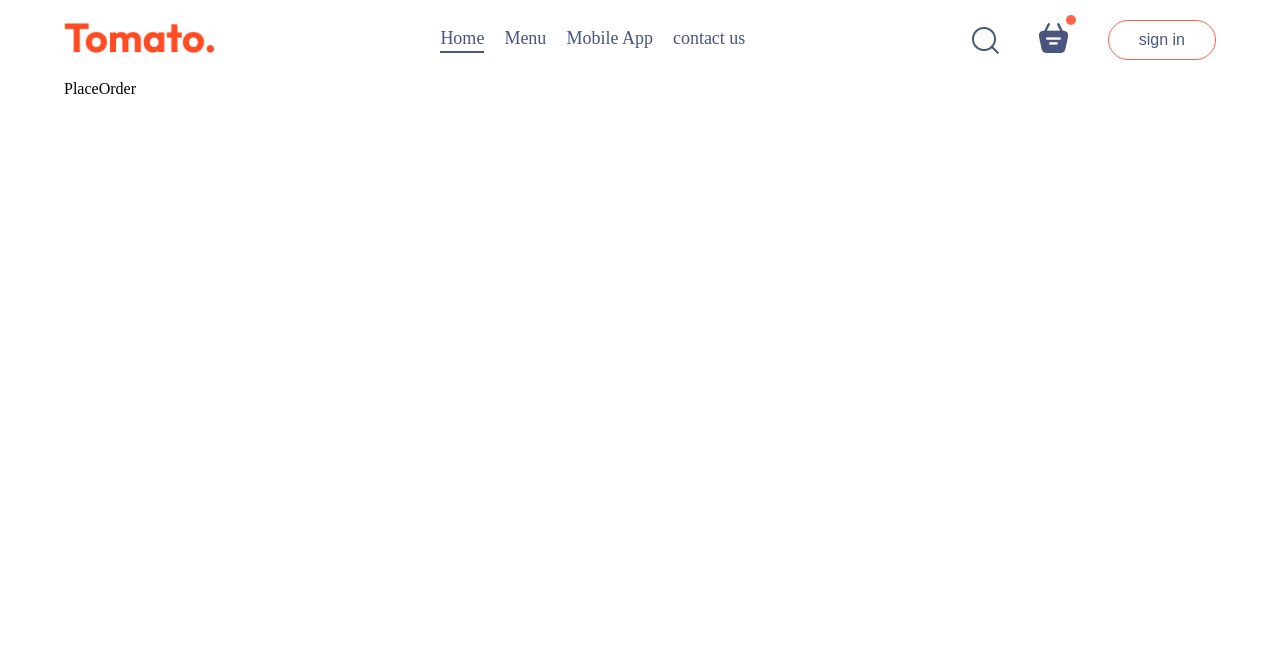
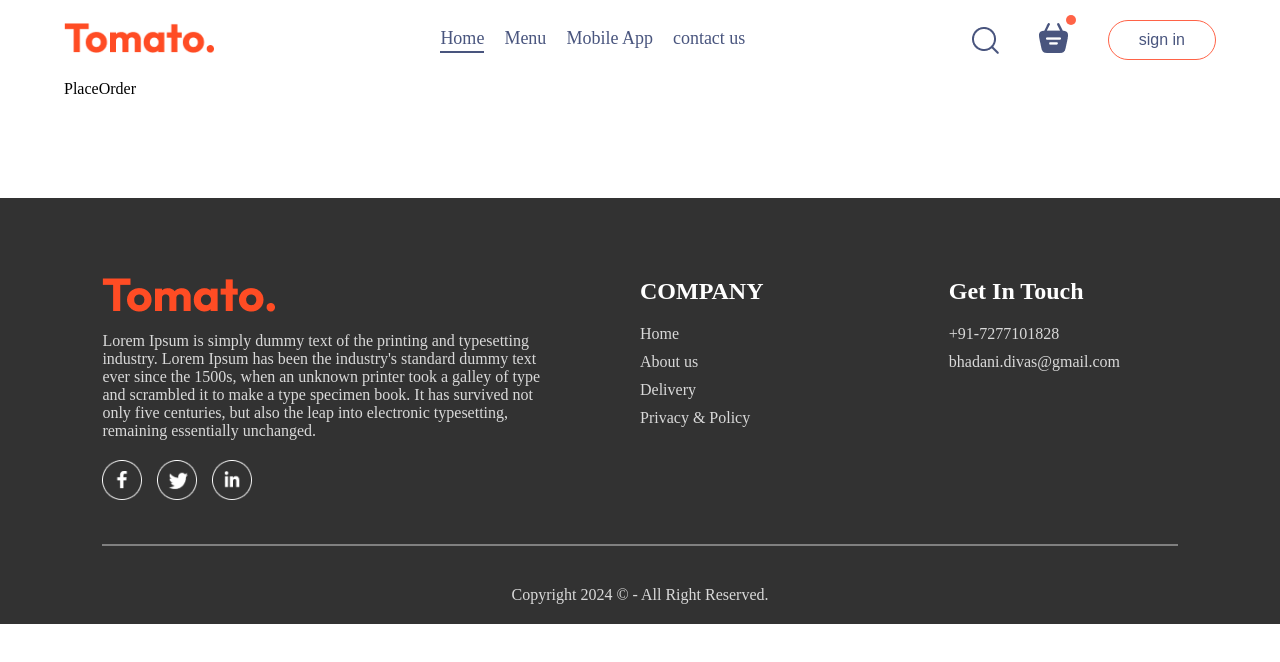
Before and after one commit to divas18/Food-Delivery, a React (Create React App) app: page /order in a window 1280 px wide. Shown: the top 662 px of the page. Built offline with nearby package versions, Linux system fonts and the light colour scheme.

Commit message:
footer added

```diff
--- a/src/App.js
+++ b/src/App.js
@@ -1,19 +1,23 @@
-import { Route, Routes } from 'react-router-dom';
-import Navbar from './components/Navbar/Navbar';
-import Home from "./pages/Home/Home"
-import Cart from "./pages/Cart/Cart"
-import PlaceOrder from "./pages/PlaceOrder/PlaceOrder"
+import { Route, Routes } from "react-router-dom";
+import Navbar from "./components/Navbar/Navbar";
+import Home from "./pages/Home/Home";
+import Cart from "./pages/Cart/Cart";
+import PlaceOrder from "./pages/PlaceOrder/PlaceOrder";
+import Footer from "./components/Footer/Footer";
 
 function App() {
   return (
-    <div className="App">
-      <Navbar />
-      <Routes>
-        <Route path='/' element={<Home />}></Route>
-        <Route path='/cart' element={<Cart />}></Route>
-        <Route path='/order' element={<PlaceOrder />}></Route>
-      </Routes>
-    </div>
+    <>
+      <div className="App">
+        <Navbar />
+        <Routes>
+          <Route path="/" element={<Home />}></Route>
+          <Route path="/cart" element={<Cart />}></Route>
+          <Route path="/order" element={<PlaceOrder />}></Route>
+        </Routes>
+      </div>
+      <Footer />
+    </>
   );
 }
 
--- /dev/null
+++ b/src/components/Footer/Footer.css
@@ -0,0 +1,48 @@
+.footer {
+    color: #d9d9d9;
+    background-color: #323232;
+    display: flex;
+    flex-direction: column;
+    align-items: center;
+    gap: 20px;
+    padding: 20px 8vw;
+    padding-top: 80px;
+    margin-top: 100px;
+}
+
+.footer-content {
+    width: 100%;
+    display: grid;
+    grid-template-columns: 2fr 1fr 1fr;
+    gap: 80px;
+}
+
+.footer-content-left, .footer-content-center, .footer-content-right {
+    display: flex;
+    flex-direction: column;
+    align-items: start;
+    gap: 20px;
+}
+
+.footer-content-left li, .footer-content-center li, .footer-content-right li {
+    list-style: none;
+    margin-bottom: 10px;
+    cursor: pointer;
+}
+
+.footer-content-center h2, .footer-content-right h2 {
+    color: white;
+}
+
+.footer-social-icons img {
+    width: 40px;
+    margin-right: 15px;
+}
+
+.footer hr {
+    width: 100%;
+    height: 2px;
+    margin: 20px 0;
+    border: none;
+    background: gray;
+}
--- /dev/null
+++ b/src/components/Footer/Footer.jsx
@@ -0,0 +1,48 @@
+import React from "react";
+import { assets } from "../../assets/assets";
+import "./Footer.css";
+
+const Footer = () => {
+  return (
+    <div className="footer" id="footer">
+      <div className="footer-content">
+        <div className="footer-content-left">
+          <img src={assets.logo} alt="logo" />
+          <p>
+            Lorem Ipsum is simply dummy text of the printing and typesetting
+            industry. Lorem Ipsum has been the industry's standard dummy text
+            ever since the 1500s, when an unknown printer took a galley of type
+            and scrambled it to make a type specimen book. It has survived not
+            only five centuries, but also the leap into electronic typesetting,
+            remaining essentially unchanged.
+          </p>
+          <div className="footer-social-icons">
+            <img src={assets.facebook_icon} alt="" />
+            <img src={assets.twitter_icon} alt="" />
+            <img src={assets.linkedin_icon} alt="" />
+          </div>
+        </div>
+        <div className="footer-content-center">
+          <h2>COMPANY</h2>
+          <ul>
+            <li>Home</li>
+            <li>About us</li>
+            <li>Delivery</li>
+            <li>Privacy & Policy</li>
+          </ul>
+        </div>
+        <div className="footer-content-right">
+          <h2>Get In Touch</h2>
+          <ul>
+            <li>+91-7277101828</li>
+            <li>bhadani.divas@gmail.com</li>
+          </ul>
+        </div>
+      </div>
+      <hr />
+      <p className="footer-copyright">Copyright 2024 © - All Right Reserved.</p>
+    </div>
+  );
+};
+
+export default Footer;
```
